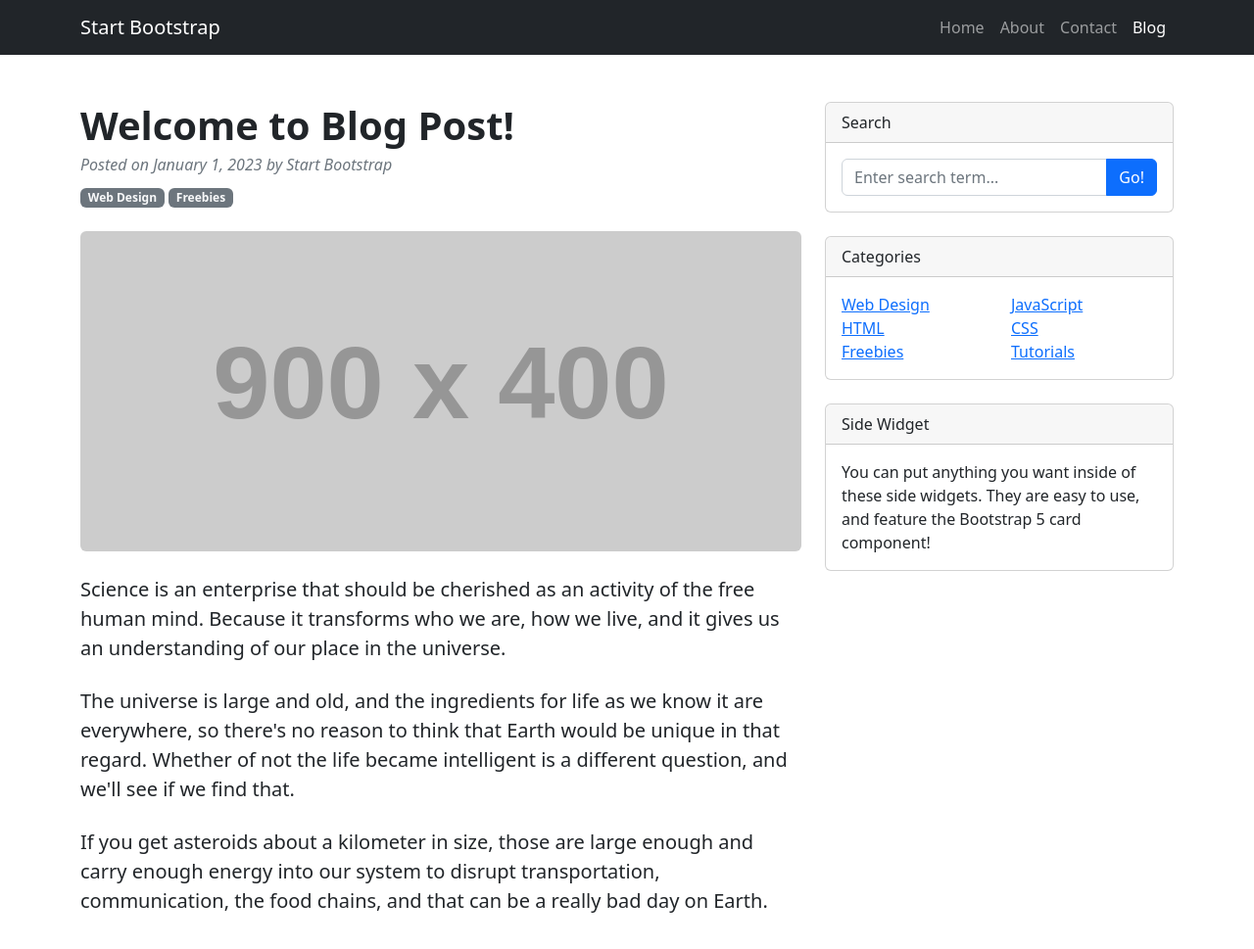
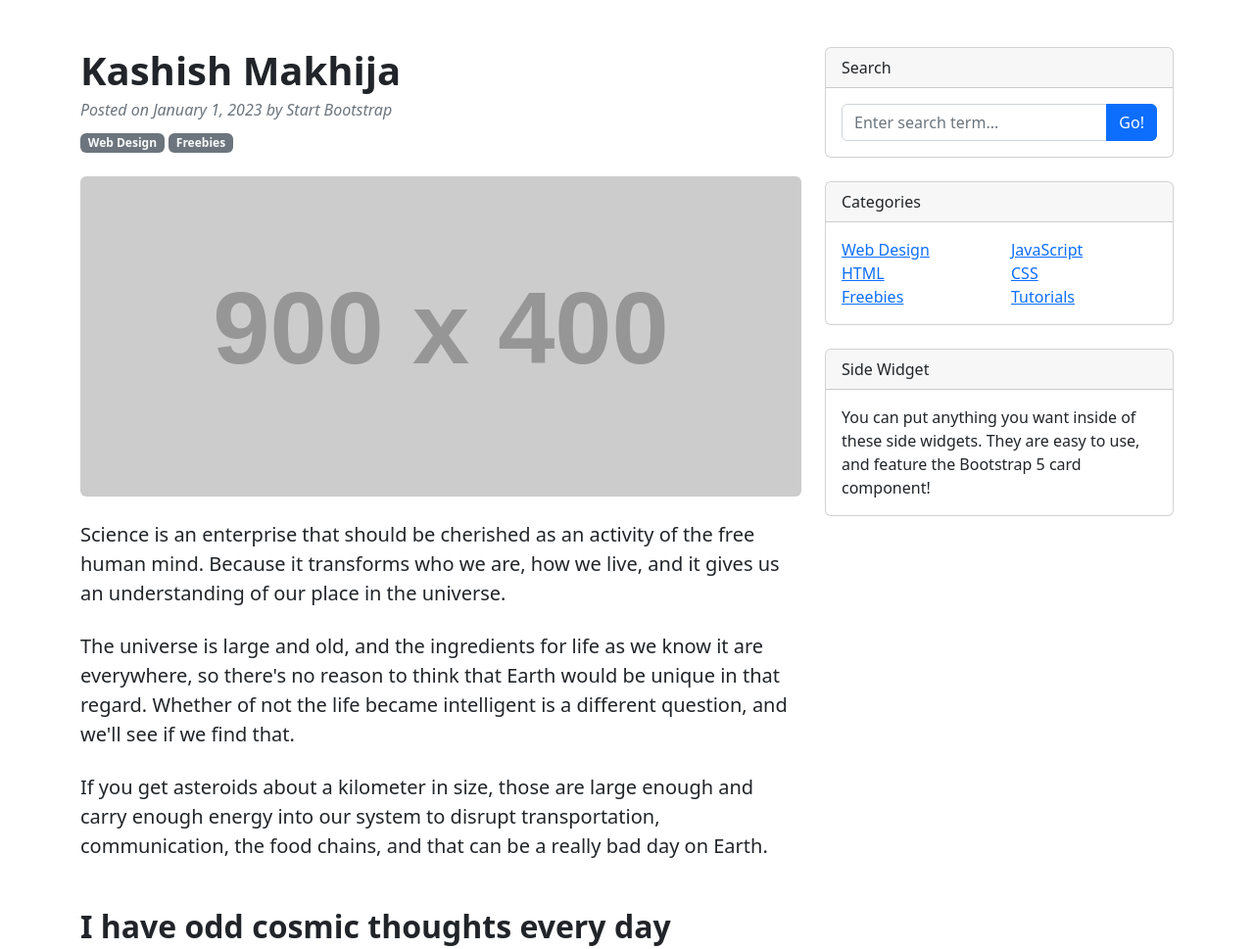
Before and after one commit to kashish0821/kashish0821.github.io, a plain HTML site: page index.html in a window 1280 px wide. Shown: the top 969 px of the page at 98% size. Drawn offline with nearby package versions, Linux system fonts and the light colour scheme; files that its build step writes are made by us from their sources; placeholder pictures from the web are drawn by us; a script that the page names is missing.

Commit message:
Update index.html

```diff
--- a/index.html
+++ b/index.html
@@ -12,21 +12,7 @@
         <link href="css/styles.css" rel="stylesheet" />
     </head>
     <body>
-        <!-- Responsive navbar-->
-        <nav class="navbar navbar-expand-lg navbar-dark bg-dark">
-            <div class="container">
-                <a class="navbar-brand" href="#!">Start Bootstrap</a>
-                <button class="navbar-toggler" type="button" data-bs-toggle="collapse" data-bs-target="#navbarSupportedContent" aria-controls="navbarSupportedContent" aria-expanded="false" aria-label="Toggle navigation"><span class="navbar-toggler-icon"></span></button>
-                <div class="collapse navbar-collapse" id="navbarSupportedContent">
-                    <ul class="navbar-nav ms-auto mb-2 mb-lg-0">
-                        <li class="nav-item"><a class="nav-link" href="#">Home</a></li>
-                        <li class="nav-item"><a class="nav-link" href="#!">About</a></li>
-                        <li class="nav-item"><a class="nav-link" href="#!">Contact</a></li>
-                        <li class="nav-item"><a class="nav-link active" aria-current="page" href="#">Blog</a></li>
-                    </ul>
-                </div>
-            </div>
-        </nav>
+
         <!-- Page content-->
         <div class="container mt-5">
             <div class="row">
@@ -36,7 +22,7 @@
                         <!-- Post header-->
                         <header class="mb-4">
                             <!-- Post title-->
-                            <h1 class="fw-bolder mb-1">Welcome to Blog Post!</h1>
+                            <h1 class="fw-bolder mb-1">Kashish Makhija</h1>
                             <!-- Post meta content-->
                             <div class="text-muted fst-italic mb-2">Posted on January 1, 2023 by Start Bootstrap</div>
                             <!-- Post categories-->
```
